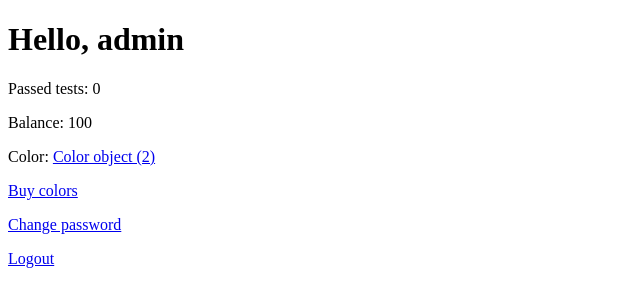
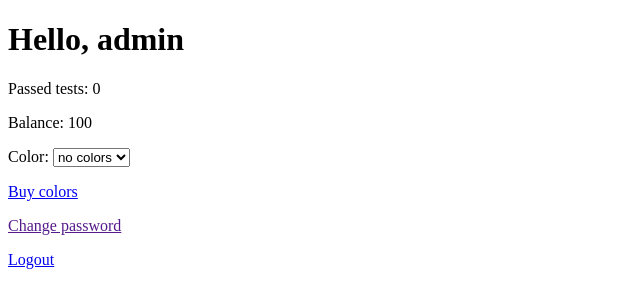
Before and after one commit to vitsmirnov/Quizzer, a Django app: page /users/profile/3 in a window 1280 px wide. Shown: the part 26-334 px from the top of the page, without its empty margins (0-640 px from the left). Run offline with Django 4.2, Linux system fonts and the light colour scheme; a user stored in the database is signed in; data comes from the database, SQL or seed files in the repository; both versions use the stored data as it was after the commit.

Commit message:
Update profile

```diff
--- a/users/models.py
+++ b/users/models.py
@@ -20,8 +20,8 @@ class Color(models.Model):
     value = models.IntegerField(default=0, unique=True) # str?
     price = models.IntegerField(default=0)
 
-    # def __str__(self) -> str:
-    #     return f""
+    def __str__(self) -> str:
+        return f"Color: {self.name} ({self.value}), price: {self.price}"
 
 
 class User(AbstractUser):
@@ -30,5 +30,7 @@ class User(AbstractUser):
                               related_name='users', null=True, blank=True)
     passed_tests_number = models.IntegerField(default=0)
 
+    colors = models.ManyToManyField(Color)
+
     def __str__(self) -> str:
         return super().__str__() + f" balance: {self.balance}"
--- a/users/templates/users/profile.html
+++ b/users/templates/users/profile.html
@@ -7,9 +7,40 @@
 
     <p>Passed tests: {{ request.user.passed_tests_number }}</p>
     <p>Balance: {{ request.user.balance }}</p>
-    <p>Color: <a href="#">{{ request.user.color }}</a></p>
-    <p><a href="#">Buy colors</a></p>
-    <p><a href="#">Change password</a></p>
+
+    <!-- <form method="post"> -->
+
+        <!-- <p>Color: <a href="#">{{ request.user.color }}</a></p> -->
+
+        <p>
+            <!-- Color: -->
+            {% if object.colors.all %}
+                <form action="{% url 'users:change_color' %}" method="post">
+                    Color:
+                    <select type="submit">
+                        {% for color in object.colors.all %}
+                            <option value="{{ color.value }}"
+                                {% if object.color.pk == color.pk %}selected{% endif %}>{{ color.name }}
+                            </option>
+                        {% endfor %}
+                    </select>
+                </form>
+            {% else %}
+                Color:
+                <select>
+                    <option value="0">no colors</option>
+                </select>
+            {% endif %}
+
+        </p>
+
+
+        <!-- <input type="submit" value="Отправить" /> -->
+
+    <!-- </form> -->
+
+    <p><a href="{% url 'users:colors' %}">Buy colors</a></p>
+    <p><a href="">Change password</a></p>
     <p><a href="{% url 'users:logout' %}">Logout</a></p>
 
 {% endblock %}
--- a/users/urls.py
+++ b/users/urls.py
@@ -2,7 +2,8 @@ from django.urls import path
 from django.contrib.auth.views import LoginView, LogoutView
 
 from .forms import CreationForm
-from .views import RegisterView, ProfileView, profile2
+from .views import RegisterView, ProfileView, profile2, ColorListView, \
+    change_color
 
 app_name = 'users'
 
@@ -16,4 +17,7 @@ urlpatterns = [
 
     path('profile/', profile2, name='profile2'),
     path('profile/<int:pk>', ProfileView.as_view(), name='profile'),
+
+    path('colors/', ColorListView.as_view(), name='colors'),
+    path('change_color/', change_color, name='change_color'),
 ]
--- a/users/views.py
+++ b/users/views.py
@@ -5,6 +5,7 @@ from django.contrib.auth import get_user_model
 from django.urls import reverse_lazy
 
 from .forms import CreationForm
+from .models import Color
 
 # Create your views here.
 
@@ -18,6 +19,22 @@ class ProfileView(LoginRequiredMixin, DetailView):
     model = get_user_model()
     template_name = 'users/profile.html'
 
+    # def get_context_data(self, **kwargs):
+    #     context = super().get_context_data(**kwargs)
+    #     context[''] = timezone.now()
+    #     return context
 
 def profile2(request):
     return redirect('users:profile', pk=request.user.id)
+
+
+class ColorListView(ListView):
+    model = Color
+    template_name = 'users/colors.html'
+
+
+def change_color(request):
+    print('CHANGE_COLOR')
+    if request.method == 'POST':
+        print(request.POST)
+    return redirect('users:profile')
```
Also changed, not shown: users/admin.py (+22 -1 lines), users/templates/users/colors.html (added, +21 -0 lines), db.sqlite3, users/migrations/0004_user_colors.py (added), users/templates/users/login.html (line endings or trailing spaces).
